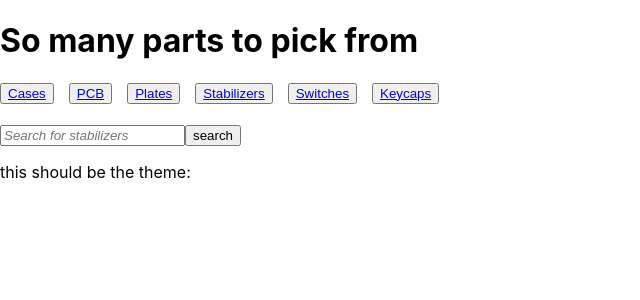
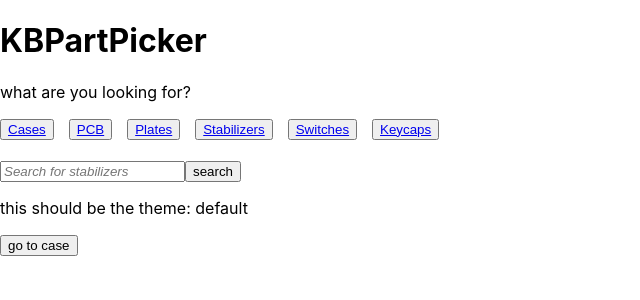
Before and after one commit to puipuipartpicker/kbpartpicker-frontend, a React (Create React App) app in the folder frontend/: page /stabilizers in a window 1280 px wide. Shown: the top 300 px of the page, without its empty margins (0-640 px from the left). Built offline with nearby package versions, Linux system fonts and the light colour scheme.

Commit message:
routing for search query

```diff
--- a/frontend/src/App.tsx
+++ b/frontend/src/App.tsx
@@ -6,7 +6,7 @@ import Search from './components/Search'
 import Product from './components/Product'
 
 function App() {
-  const [theme, setTheme] = useState<'theme1'|'theme2'|'theme3'|'theme4'|'theme5'|'theme6'|''>('')
+  const [theme, setTheme] = useState<'theme1'|'theme2'|'theme3'|'theme4'|'theme5'|'theme6'|'default'>('default')
   console.log('useParams:',useParams())
   console.log('useHistory:', useHistory().location.pathname)
   const urlPath:string = useHistory().location.pathname.replace(/^\//, '')
@@ -14,7 +14,8 @@ function App() {
   console.log(urlPath)
   return (
     <div className={`App ${theme}`}>
-      <h1>So many parts to pick from</h1>
+      <h1>KBPartPicker</h1>
+      <p>what are you looking for?</p>
       <div className="App-categories">
         <button className="App-categories-button" onClick={() => setTheme('theme1')}><Link to={Paths.cases}>Cases</Link></button>
         <button className="App-categories-button" onClick={() => setTheme('theme2')}><Link to={Paths.pcb}>PCB</Link></button>
@@ -31,7 +32,7 @@ function App() {
       <Route path={Paths.stabilizers} render={ (props) => <Search category='stabilizers' theme={theme}/> } />
       <Route path={Paths.switches} render={ (props) => <Search category='switches' theme={theme}/> } />
       <Route path={Paths.keycaps} render={ (props) => <Search category='keycaps' theme={theme}/> } />
-      {productKeys.includes(urlPath) ? <Route path="/:productid" render={ (props) => <Product id={urlPath}/>} /> : null}
+      {productKeys.includes(urlPath) ? <Route path={Paths.product} render={ (props) => <Product id={urlPath}/>} /> : null}
 
 
     </div>
--- a/frontend/src/components/Results.css
+++ b/frontend/src/components/Results.css
@@ -12,6 +12,7 @@
 }
 
 .Results__product {
+  border: 1px solid #ccc;
   max-width: 50vw;
   height: fit-content;
   max-height: calc(100vh - 4rem);
--- a/frontend/src/components/Search.tsx
+++ b/frontend/src/components/Search.tsx
@@ -1,4 +1,5 @@
-import React, {useState, useEffect, useRef} from 'react'
+import React, {useState, useRef} from 'react'
+import { useHistory } from 'react-router-dom'
 import './Search.css'
 import Results from './Results'
 
@@ -11,18 +12,26 @@ interface SearchProps {
 }
 console.log('searchResults', searchResults)
 
+
 const Search = ({ theme, category }:SearchProps) => {
   const [resultData, setResultData] = useState(false)
   const searchInputEl = useRef<HTMLInputElement>(null)
 
+  let history = useHistory()
+    console.log('history: ', history)
+
+  const curPath = history.location.pathname
+
+
   const getSearchResults = (e:React.FormEvent):void => {
     e.preventDefault()
-    if (searchInputEl.current!.value) {
+    if (searchInputEl.current!.value.length > 0) {
       console.log('input ref', searchInputEl.current!.value)
+      setResultData(true)
+      console.log('url to push: ', curPath.replace(/\/(.+?)\/.+/, `/$1/${searchInputEl.current!.value}`))
+      history.push(curPath.replace(/(\/[^\/]+)\/?.*/, `$1/${searchInputEl.current!.value}`))
     }
-    setResultData(true)
   }
-
 
   return (
     <div className={`Search ${theme}`}>
@@ -36,6 +45,7 @@ const Search = ({ theme, category }:SearchProps) => {
         <button onSubmit={(e) => getSearchResults(e)}>search</button>
       </form>
       <p>this should be the theme: {theme}</p>
+      <button onClick={() => history.push('/cases')}>go to case</button>
       {resultData ? <Results results={searchResults}/> : null}
     </div>
   )
--- a/frontend/src/types/Paths.ts
+++ b/frontend/src/types/Paths.ts
@@ -5,7 +5,8 @@ enum Paths {
   pcb = '/pcb',
   plates = '/plates',
   stabilizers = '/stabilizers',
-  keycaps = '/keycaps'
+  keycaps = '/keycaps',
+  product = '/:productid'
 }
 
 export default Paths
```
